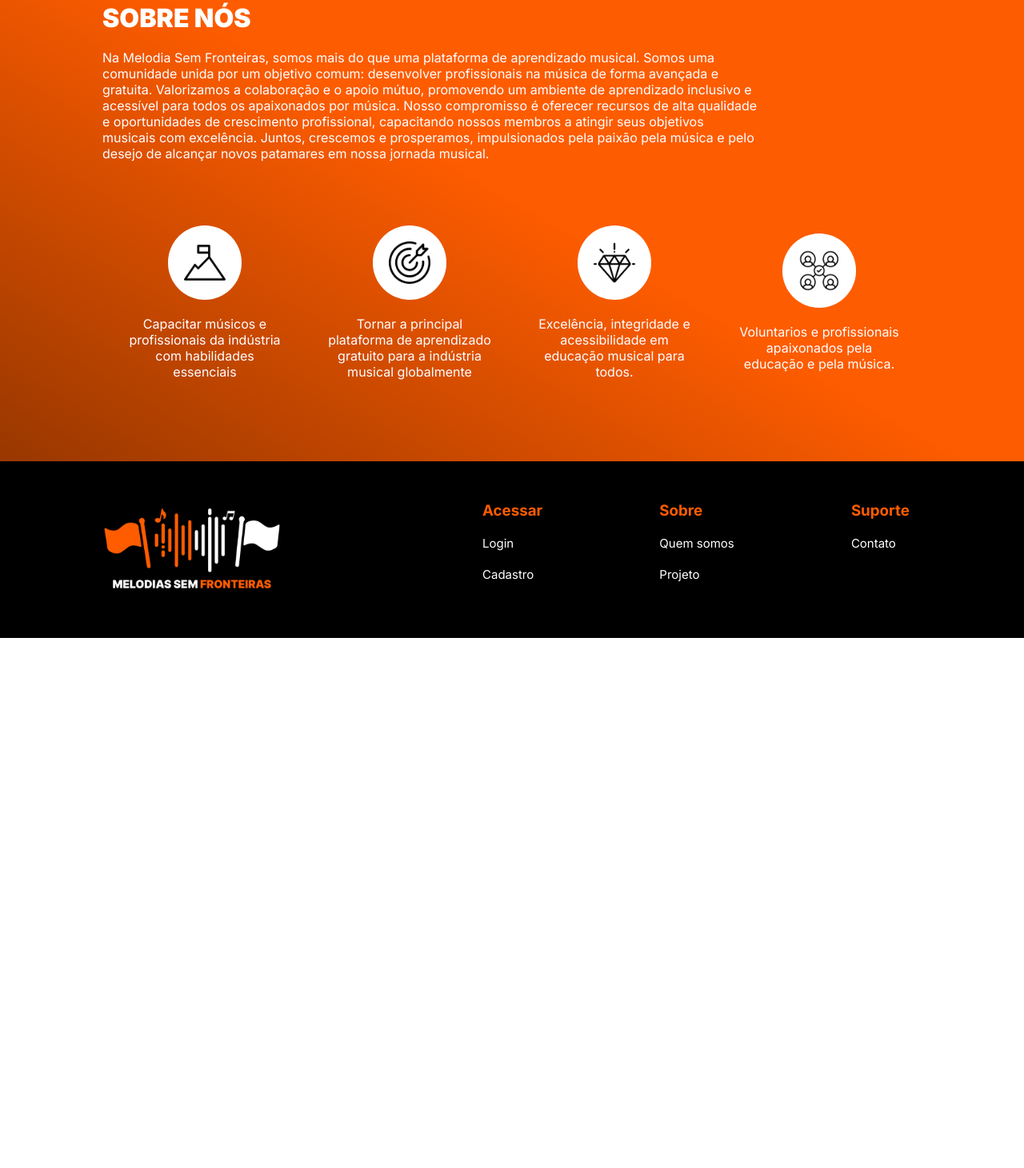
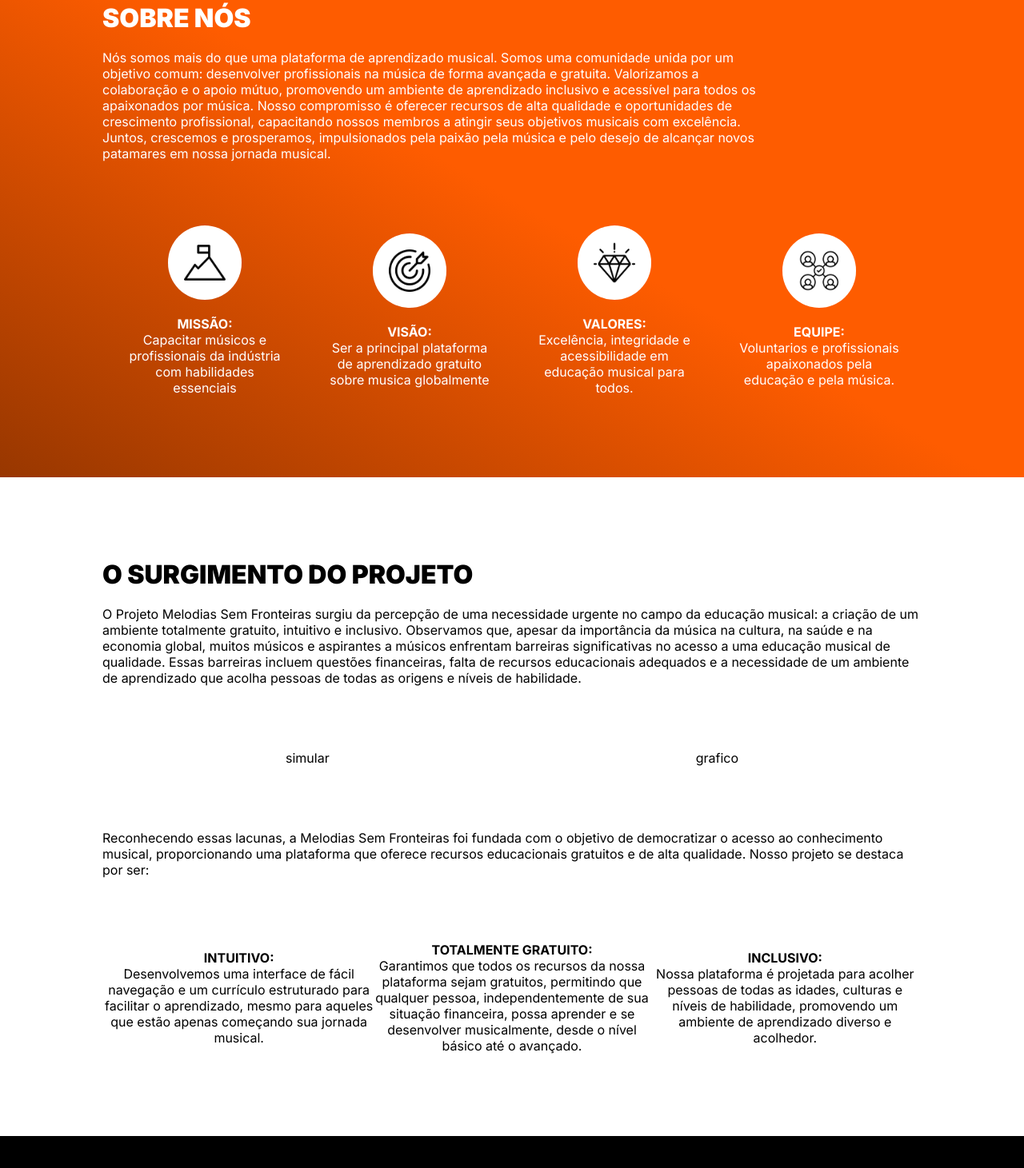
Before and after one commit to jheniferlorrane/Melodias-sem-Fronteiras, a website: page public/index.html in a window 1280 px wide. Shown: the part 899-2360 px from the top of the page at 80% size. Before the commit the page ends 1697 px from the top, so only its background shows below. Drawn offline with Linux system fonts and the light colour scheme.

Commit message:
Seção projeto semi finalizada

```diff
--- a/public/css/cadastro_login.css
+++ b/public/css/cadastro_login.css
@@ -111,4 +111,5 @@ span {
 
 .direito img {
     width: 100%;
+    cursor: pointer;
 }
--- a/public/css/style.css
+++ b/public/css/style.css
@@ -136,8 +136,7 @@ header {
     box-shadow: var(--shadow-preto);
 }
 
-#quem_somos{
-    background: var(--laranja-linear);
+.secao {
     padding: 8% 10%;
     display: flex;
     flex-direction: column;
@@ -145,27 +144,32 @@ header {
     justify-content: center;
 }
 
-.textos_quem_somos{
+#quem_somos {
+    background: var(--laranja-linear);
+}
+
+.textos_quem_somos {
     color: white;
     width: 80%;
     display: flex;
     flex-direction: column;
     gap: 20px;
 }
-.textos_quem_somos h1{
+
+.textos_quem_somos h1 {
     text-transform: uppercase;
     font-weight: 900;
     font-size: 2rem;
 }
 
-.topicos_quem_somos{
+.topicos_quem_somos {
     display: flex;
     width: 100%;
     align-items: center;
     justify-content: space-around;
 }
 
-.topico{
+.topico {
     width: 20%;
     display: flex;
     align-items: center;
@@ -173,7 +177,7 @@ header {
     gap: 20px;
 }
 
-.img_quem_somos{
+.img_quem_somos {
     background-color: white;
     border-radius: 50%;
     border-color: transparent;
@@ -182,16 +186,55 @@ header {
     width: 45%;
 }
 
-.img_quem_somos img{
+.img_quem_somos img {
     width: 100%;
     padding: 20px;
 }
 
-.topico p{
-    text-align: center;
+.titulo_topico {
+    font-weight: 700;
+    text-transform: uppercase;
+    margin: 10px
+}
+
+.topico_quem {
     color: white;
 }
 
+.topico p {
+    text-align: center;
+}
+
+.textos_projeto {
+    color: black;
+    width: 100%;
+    display: flex;
+    flex-direction: column;
+    gap: 20px;
+}
+
+.textos_projeto h1 {
+    text-transform: uppercase;
+    font-weight: 900;
+    font-size: 2rem;
+}
+
+.calculadora_e_grafico{
+    display: flex;
+    justify-content: space-around;
+}
+
+.topicos_projeto{
+    display: flex;
+    width: 100%;
+    align-items: center;
+    justify-content: space-around;
+}
+
+.topico_projeto {
+    color: black;
+    width: 35%;
+}
 
 .rodape_conteudo {
     display: flex;
@@ -242,6 +285,6 @@ header {
     justify-content: left;
 }
 
-h3{
+h3 {
     color: var(--laranja);
 }
--- a/public/index.html
+++ b/public/index.html
@@ -43,10 +43,10 @@
                 <iframe class="video_home" src="https://www.youtube.com/embed/nBCFnfHnLbM"></iframe>
             </div>
         </div>
-        <div id="quem_somos">
+        <div id="quem_somos" class="secao">
             <div class="textos_quem_somos">
                 <h1>Sobre nós</h1>
-                <p>Na Melodia Sem Fronteiras, somos mais do que uma plataforma de aprendizado musical.
+                <p>Nós somos mais do que uma plataforma de aprendizado musical.
                     Somos uma comunidade unida por um objetivo comum: desenvolver profissionais na música de
                     forma avançada e gratuita. Valorizamos a colaboração e o apoio mútuo, promovendo um
                     ambiente de aprendizado inclusivo e acessível para todos os apaixonados por música.
@@ -56,36 +56,83 @@
                     alcançar novos patamares em nossa jornada musical.</p>
             </div>
             <div class="topicos_quem_somos">
-                <div class="topico">
+                <div class="topico topico_quem">
                     <div class="img_quem_somos">
                         <img src="./assets/missao.png" alt="">
                     </div>
-                    <p>Capacitar músicos e profissionais da indústria com habilidades essenciais</p>
+                    <p><span class="titulo_topico">Missão:</span><br>
+                        Capacitar músicos e profissionais da indústria com habilidades essenciais</p>
                 </div>
-                <div class="topico">
+                <div class="topico topico_quem">
                     <div class="img_quem_somos">
                         <img src="./assets/alvo.png" alt="">
                     </div>
-                    <p>Tornar a principal plataforma de aprendizado gratuito para a indústria musical globalmente</p>
+                    <p><span class="titulo_topico">Visão:</span><br>
+                        Ser a principal plataforma de aprendizado gratuito sobre musica globalmente</p>
                 </div>
-                <div class="topico">
+                <div class="topico topico_quem">
                     <div class="img_quem_somos">
                         <img src="./assets/valor.png" alt="">
                     </div>
-                    <p>Excelência, integridade e acessibilidade em educação musical para todos.</p>
+                    <p><span class="titulo_topico">Valores:</span><br>
+                        Excelência, integridade e acessibilidade em educação musical para todos.</p>
                 </div>
-                <div class="topico">
+                <div class="topico topico_quem">
                     <div class="img_quem_somos">
                         <img src="./assets/equipe.png" alt="">
                     </div>
-                    <p>Voluntarios e profissionais apaixonados pela educação e pela música.</p>
+                    <p><span class="titulo_topico">Equipe:</span><br>
+                        Voluntarios e profissionais apaixonados pela educação e pela música.</p>
                 </div>
             </div>
         </div>
-        <div id="projeto">
+        <div id="projeto" class="secao">
+            <div class="textos_projeto">
+                <h1>O surgimento do projeto</h1>
+                <p>O Projeto Melodias Sem Fronteiras surgiu da percepção de uma necessidade
+                    urgente no campo da educação musical: a criação de um ambiente totalmente
+                    gratuito, intuitivo e inclusivo. Observamos que, apesar da importância da
+                    música na cultura, na saúde e na economia global, muitos músicos e aspirantes
+                    a músicos enfrentam barreiras significativas no acesso a uma educação musical
+                    de qualidade. Essas barreiras incluem questões financeiras, falta de recursos
+                    educacionais adequados e a necessidade de um ambiente de aprendizado que acolha
+                    pessoas de todas as origens e níveis de habilidade.</p>
+            </div>
+            <div class="calculadora_e_grafico">
+                <div class="simular">simular</div>
+                <div class="grafico">grafico</div>
+            </div>
+            <div class="textos_projeto">
+                <p>Reconhecendo essas lacunas, a Melodias Sem Fronteiras foi fundada com o objetivo
+                    de democratizar o acesso ao conhecimento musical, proporcionando uma plataforma
+                    que oferece recursos educacionais gratuitos e de alta qualidade. Nosso projeto
+                    se destaca por ser:</p>
+            </div>
+            <div class="topicos_projeto">
+                <div class="topico topico_projeto">
+                    <p><span class="titulo_topico">Intuitivo:</span><br>
+                        Desenvolvemos uma interface de fácil navegação e um currículo estruturado
+                        para facilitar o aprendizado, mesmo para aqueles que estão apenas
+                        começando sua jornada musical.</p>
+                </div>
+                <div class="topico topico_projeto">
+                    <p><span class="titulo_topico">Totalmente Gratuito:</span><br>
+                        Garantimos que todos os recursos da nossa plataforma sejam gratuitos,
+                        permitindo que qualquer pessoa, independentemente de sua situação
+                        financeira, possa aprender e se desenvolver musicalmente, desde o
+                        nível básico até o avançado.</p>
+                </div>
+                <div class="topico topico_projeto">
+                    <p><span class="titulo_topico">Inclusivo:</span><br>
+                        Nossa plataforma é projetada para acolher pessoas de todas as idades, culturas e
+                        níveis de habilidade, promovendo um ambiente de aprendizado diverso e acolhedor.</p>
+                </div>
+            </div>
+        </div>
+        <div id="contato">
 
         </div>
-        <div id="calculadora">
+        <div id="eventos">
 
         </div>
         <div id="#novidades">
```
Also changed, not shown: public/login e cadastro/cadastro.html (+5 -3 lines), public/login e cadastro/login.html (+5 -1 lines), 3 other files. Lines whose indentation alone changed are shown as unchanged.
